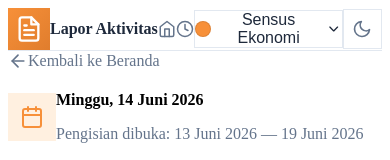
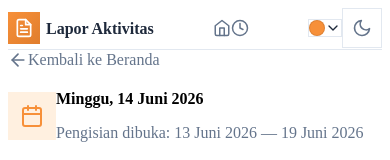
Before and after one commit to anugerahsurya/LaporAktivitasTIMTIBPS1300, a Vue app: page /add in a window 390 px wide. Shown: the top 160 px of the page. Built offline with nearby package versions, Linux system fonts and the light colour scheme; no server answers; the HTML template or start-up script is replaced by a standard one.

Commit message:
Penyesuaian tampilan mobile

```diff
--- a/src/assets/styles/global.css
+++ b/src/assets/styles/global.css
@@ -19,6 +19,8 @@ html {
   scroll-behavior: smooth;
   -webkit-font-smoothing: antialiased;
   -moz-osx-font-smoothing: grayscale;
+  max-width: 100%;
+  overflow-x: hidden;
 }
 
 body {
@@ -29,6 +31,8 @@ body {
   background-color: var(--color-background);
   transition: background-color var(--transition-normal), color var(--transition-normal);
   min-height: 100vh;
+  max-width: 100%;
+  overflow-x: hidden;
 }
 
 #app {
@@ -427,3 +431,9 @@ table tbody tr:last-child td {
     padding: var(--space-2) var(--space-3);
   }
 }
+
+@media (max-width: 480px) {
+  .container {
+    padding: 0 var(--space-3);
+  }
+}
--- a/src/components/AppHeader.vue
+++ b/src/components/AppHeader.vue
@@ -40,7 +40,7 @@
         <div class="preset-dropdown-container">
           <button class="preset-dropdown-btn" @click="isPresetOpen = !isPresetOpen" @blur="closePresetDropdownDelayed">
             <span class="preset-color-indicator" :style="{ backgroundColor: currentPresetColor }"></span>
-            <span>{{ currentPresetName }}</span>
+            <span class="preset-dropdown-label">{{ currentPresetName }}</span>
             <svg xmlns="http://www.w3.org/2000/svg" width="16" height="16" viewBox="0 0 24 24" fill="none" stroke="currentColor" stroke-width="2" stroke-linecap="round" stroke-linejoin="round" :style="{ transform: isPresetOpen ? 'rotate(180deg)' : 'rotate(0)' }" style="transition: transform 0.2s;">
               <polyline points="6 9 12 15 18 9"></polyline>
             </svg>
@@ -300,4 +300,47 @@ function closePresetDropdownDelayed() {
     font-size: var(--font-size-base);
   }
 }
+
+@media (max-width: 640px) {
+  .app-header__inner {
+    padding: 0 var(--space-2);
+    gap: var(--space-2);
+  }
+
+  .app-header__right {
+    gap: var(--space-2);
+  }
+
+  .preset-dropdown-label {
+    display: none;
+  }
+
+  .preset-dropdown-btn {
+    padding: var(--space-2);
+  }
+}
+
+@media (max-width: 480px) {
+  .app-header__logo {
+    width: 32px;
+    height: 32px;
+  }
+
+  .app-header__logo svg {
+    width: 20px;
+    height: 20px;
+  }
+
+  .app-header__brand {
+    gap: 6px;
+  }
+
+  .app-header__title h1 {
+    font-size: var(--font-size-sm);
+  }
+
+  .nav-link {
+    padding: var(--space-2);
+  }
+}
 </style>
--- a/src/components/EmployeeStatus.vue
+++ b/src/components/EmployeeStatus.vue
@@ -175,7 +175,8 @@ const unfilledCount = computed(() => {
 .status-legend {
   display: flex;
   align-items: center;
-  gap: var(--space-3);
+  flex-wrap: wrap;
+  gap: var(--space-2) var(--space-3);
   font-size: var(--font-size-xs);
   color: var(--color-text-secondary);
   margin-top: 2px;
--- a/src/views/HomeView.vue
+++ b/src/views/HomeView.vue
@@ -319,5 +319,21 @@ function showToast(message, type = 'success') {
   .hero__title {
     font-size: var(--font-size-2xl);
   }
+
+  .action-bar {
+    flex-direction: column;
+    align-items: stretch;
+    gap: var(--space-2);
+  }
+
+  .action-bar .btn {
+    width: 100%;
+  }
+
+  .action-bar__info {
+    width: 100%;
+    justify-content: center;
+    text-align: center;
+  }
 }
 </style>
```
